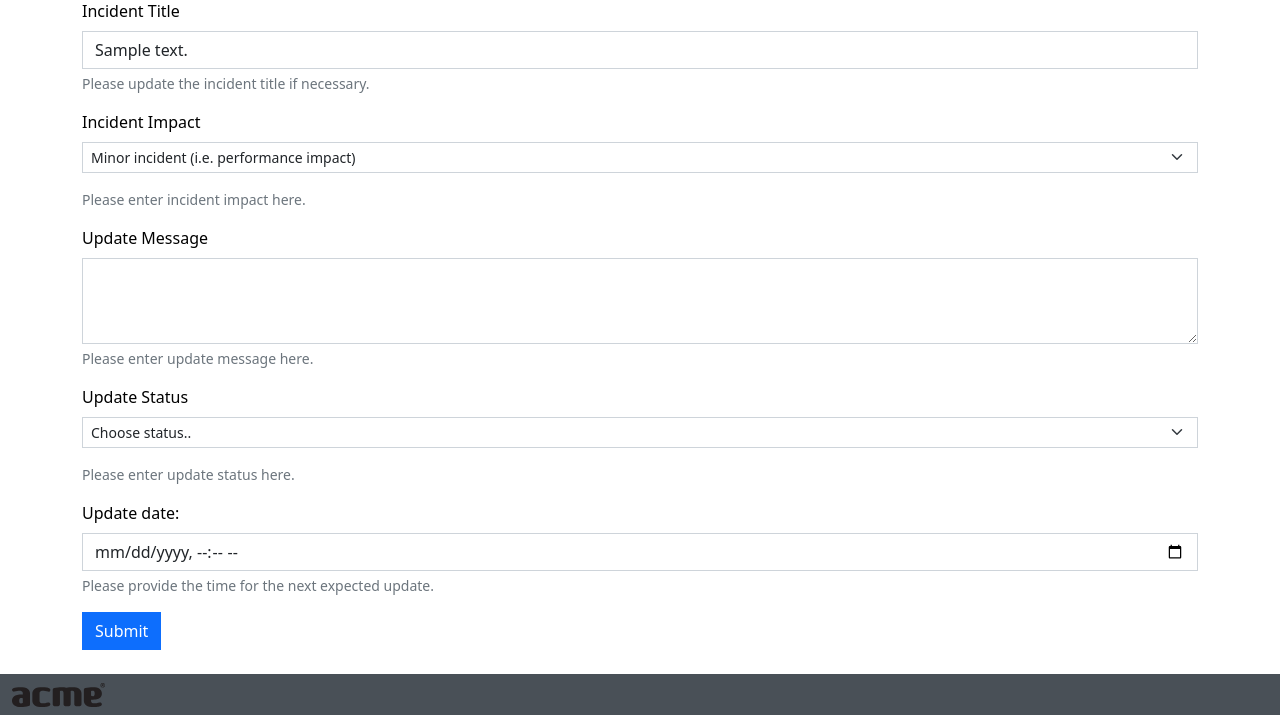
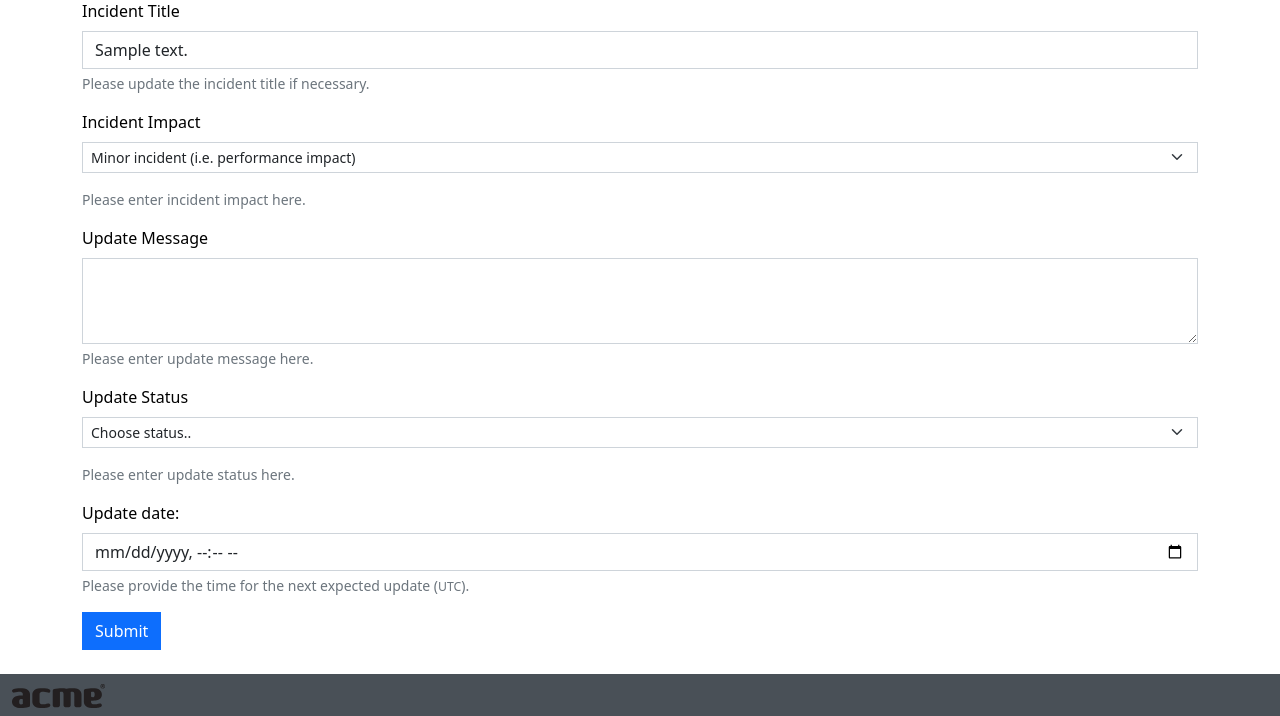
Before and after one commit to stackmon/status-dashboard, a Flask app: page /incidents/1 in a window 1280 px wide. Shown: the part 365-1081 px from the top of the page. Run offline with Flask 3, Linux system fonts and the light colour scheme; the visitor is signed in with stand-in values (Sample User, id 1); tables that the repository leaves empty hold one stand-in row (values such as "Sample post"); parts of the project's set-up code (start-up, migrations or seed data) failed here and were passed over; some libraries are stand-ins or nearby versions.

Commit message:
- lint fix - timezone labels added to help lines

```diff
--- a/app/default_settings.py
+++ b/app/default_settings.py
@@ -56,7 +56,7 @@ class DefaultConfiguration:
     INCIDENT_STATUSES = {
         "analyzing": "Analyzing incident (problem not known yet)",
         "fixing": "Fixing incident (problem identified, working on fix)",
-        "impact changed": "Impact changed (the incident impact has been changed)",
+        "impact changed": "Impact changed (incident impact has been changed)",
         "observing": "Observing fix (fix deployed, watching recovery)",
         "resolved": "Incident Resolved (service is fully available. Done)",
     }
--- a/app/static/js/timezone.js
+++ b/app/static/js/timezone.js
@@ -3,5 +3,17 @@ document.addEventListener('DOMContentLoaded', () => {
   const timezone = Intl.DateTimeFormat().resolvedOptions().timeZone || 'UTC';
   if (timezoneField) {
     timezoneField.value = timezone;
+
   }
+
+  const date = new Date();
+  const timezoneName = new Intl.DateTimeFormat('en-GB', {
+      timeZone: timezone,
+      timeZoneName: 'short'
+  }).formatToParts(date).find(part => part.type === 'timeZoneName').value;
+
+  const timezoneInfoElements = document.querySelectorAll('.timezone-info');
+  timezoneInfoElements.forEach(element => {
+    element.textContent = `${timezoneName}`;
+  });
 });
--- a/app/web/routes.py
+++ b/app/web/routes.py
@@ -85,8 +85,9 @@ def form_submission(form, incident):
     new_impact = form.update_impact.data
     new_status = form.update_status.data
     update_date = naive_from_dttz(
-            form.update_date.data, form.timezone.data
-        ) if form.update_date.data else None
+        form.update_date.data,
+        form.timezone.data,
+    ) if form.update_date.data else None
 
     redirect_path_map = {
         "completed": "/history",
--- a/app/web/templates/create_incident.html
+++ b/app/web/templates/create_incident.html
@@ -111,7 +111,7 @@
              value="{{form.incident_start.data if form.incident_start.data else '' }}"
              aria-describedby="incidentStartHelp"/>
       <div id="incidentStartHelp" class="form-text">
-        Select the incident start time.
+        Select the incident start time (<small class="timezone-info"></small>).
       </div>
       <div class="invalid-feedback">{{form.incident_start.errors | join(', ')
         }}</div>
@@ -132,7 +132,7 @@
              value="{{form.incident_end.data if form.incident_end.data else '' }}"
              aria-describedby="incidentEndHelp"/>
       <div id="incidentEndHelp" class="form-text">
-        Select the maintenance expected end time.
+        Select the maintenance expected end time (<small class="timezone-info"></small>).
       </div>
       {% if form.incident_end.errors %}
         <div class="invalid-feedback">
--- a/app/web/templates/incident.html
+++ b/app/web/templates/incident.html
@@ -212,7 +212,7 @@
               value="{{ form.update_date.data if form.update_date.data else '' }}"
               aria-describedby="nextUpdateHelp"/>
         <div id="nextUpdateHelp" class="form-text">
-          Please provide the time for the next expected update.</div>
+          Please provide the time for the next expected update (<small class="timezone-info"></small>).</div>
         {% if form.update_date.errors %}
         <div class="invalid-feedback">
           <ul class="errors">
@@ -233,7 +233,7 @@
                  value="{{ form.start_date.data if form.start_date.data else '' }}"
                  aria-describedby="incidentStartHelp"/>
           <div id="incidentStartHelp" class="form-text">
-            Select the incident start time.
+            Select the incident start time (<small class="timezone-info"></small>).
           </div>
           <div class="invalid-feedback">{{form.start_date.errors | join(', ')
             }}</div>
@@ -250,7 +250,7 @@
                  value="{{form.end_date.data if form.end_date.data else '' }}"
                  aria-describedby="incidentEndHelp"/>
           <div id="incidentEndHelp" class="form-text">
-            Select the maintenance expected end time.
+            Select the maintenance expected end time (<small class="timezone-info"></small>).
           </div>
           {% if form.end_date.errors %}
             <div class="invalid-feedback">
```
Also changed, not shown: app/static/js/incident_datelabels.js (+0 -8 lines), app/web/forms.py (line endings or trailing spaces).
